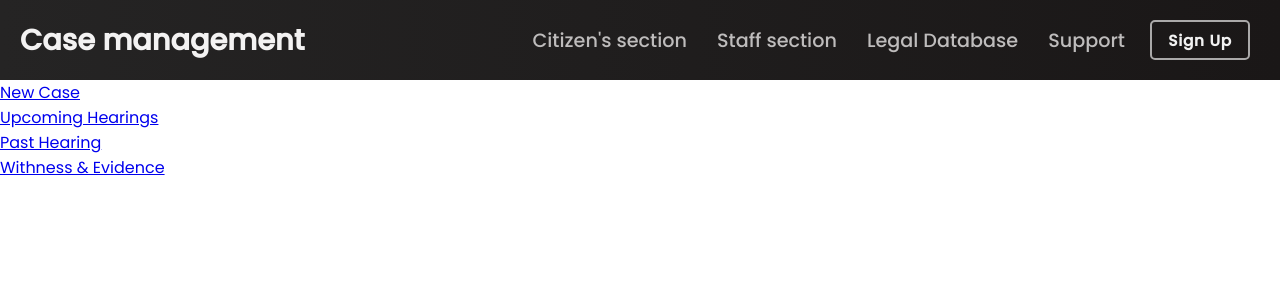
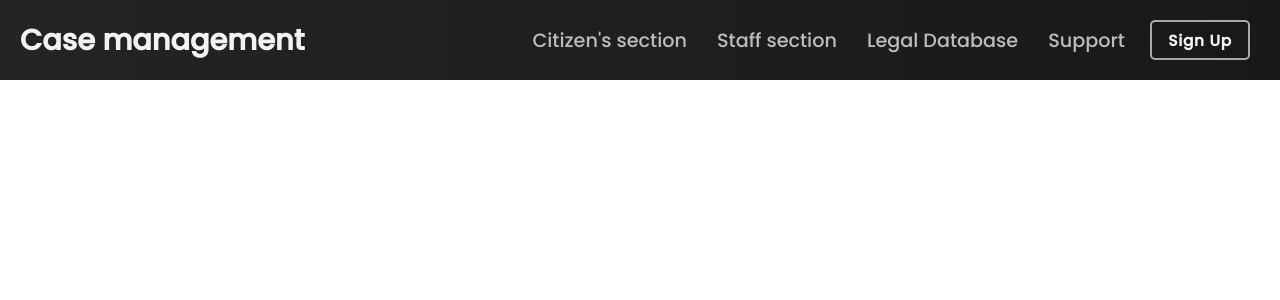
Before and after one commit to KILLERTIAN/case-management, a React (Create React App) app: page /citizen-section in a window 1280 px wide. Shown: the top 300 px of the page. Built offline with nearby package versions, Linux system fonts and the light colour scheme.

Commit message:
citizen section

```diff
--- a/src/components/pages/Citizen_section.js
+++ b/src/components/pages/Citizen_section.js
@@ -1,27 +1,16 @@
-import React from 'react'
-import { Link } from 'react-router-dom'
+import React from 'react';
+// import { Link } from 'react-router-dom';
+
+// import { Route, BrowserRouter as Router, Routes } from 'react-router-dom';
+import sidebar_menu_citizen from './sidebar_menu_citizen';
+
 
 function Citizen_section() {
     return (
-        // <div>Citizen_section</div>
-        <section className="citizen_sidebar">
-            <ul className="citizen_sidebar_menu">
-                <li>
-                    <Link to='/citizen-section/new-case'>New Case</Link>
-                </li>
-                <li>
-                    <Link to='/citizen-section/upcoming-hearing'>Upcoming Hearings</Link>
-                </li>
-                <li>
-                    <Link>Past Hearing</Link>
-                </li>
-                <li>
-                    <Link>Withness & Evidence</Link>
-                </li>
-            </ul>
-        </section>
-
+        <>
+            <sidebar_menu_citizen />
+        </>
     )
 }
 
-export default Citizen_section
+export default Citizen_section;
--- /dev/null
+++ b/src/components/pages/sidebar_menu_citizen.css
@@ -0,0 +1,3 @@
+.citizen_sidebar {
+    background-color: red;
+}
--- /dev/null
+++ b/src/components/pages/sidebar_menu_citizen.js
@@ -0,0 +1,26 @@
+import React from 'react';
+import { Link } from 'react-router-dom';
+import './sidebar_menu_citizen.css';
+
+function sidebar_menu_citizen() {
+    return (
+        <section className="citizen_sidebar">
+            <ul className="citizen_sidebar_menu">
+                <li>
+                    <Link to='/citizen-section/new-case'>New Case</Link>
+                </li>
+                <li>
+                    <Link to='/citizen-section/upcoming-hearing'>Upcoming Hearings</Link>
+                </li>
+                <li>
+                    <Link>Past Hearing</Link>
+                </li>
+                <li>
+                    <Link>Withness & Evidence</Link>
+                </li>
+            </ul>
+        </section>
+    )
+}
+
+export default sidebar_menu_citizen
```
Also changed, not shown: 1 other file (tests, documents, lock files or other folders).
